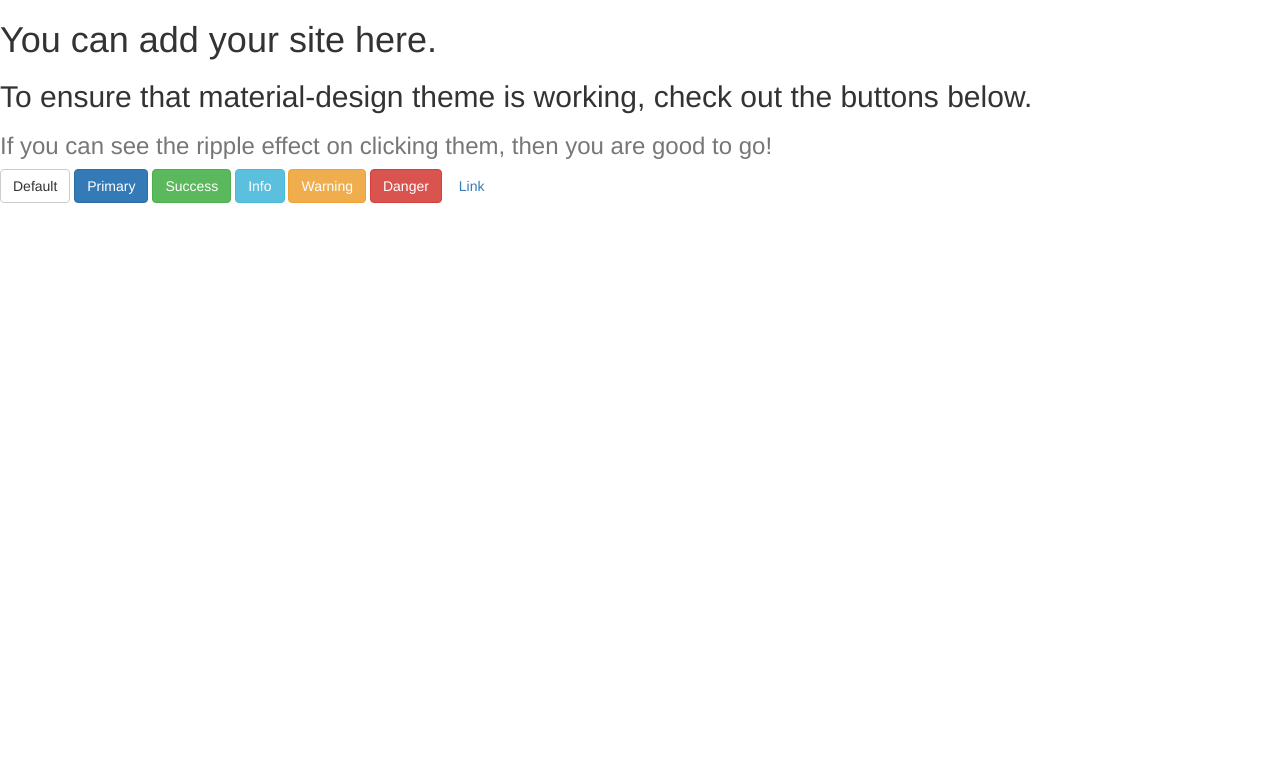
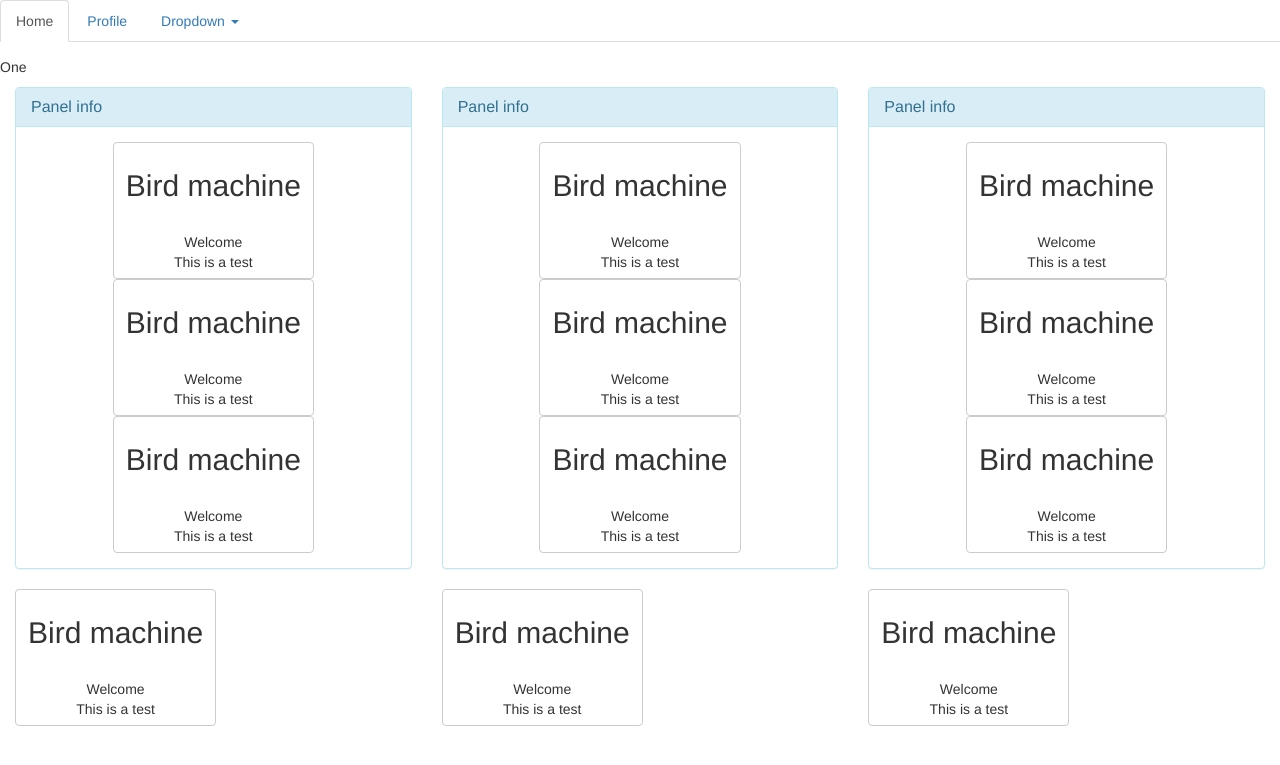
Before and after one commit to decause/flaskause, a Flask app: page / in a window 1280 px wide. Shown: the top 765 px of the page. Run offline with Flask 2, Linux system fonts and the light colour scheme; some libraries are stand-ins or nearby versions.

Commit message:
Added some fancy

```diff
--- a/templates/index.html
+++ b/templates/index.html
@@ -1,21 +1,15 @@
 <html>
 
 <head>
-
     <link href="/static/css/bootstrap.css" rel="stylesheet">
     <link href="/static/css/ripples.css" rel="stylesheet">
     <link href="/static/css/material.css" rel="stylesheet">
-
 </head>
 
 <body>
-
-    <!-- Your site -->
-
+    <!--
     <h1>You can add your site here.</h1>
-
     <h2>To ensure that material-design theme is working, check out the buttons below.</h2>
-
     <h3 class="text-muted">If you can see the ripple effect on clicking them, then you are good to go!</h3>
 
 
@@ -28,6 +22,115 @@
         <a href="javascript:void(0)" class="btn btn-danger">Danger</a>
         <a href="javascript:void(0)" class="btn btn-link">Link</a>
     </p>
+    -->
+
+<ul class="nav nav-tabs" style="margin-bottom: 15px;">
+    <li class="active"><a href="#home" data-toggle="tab">Home</a></li>
+    <li><a href="#profile" data-toggle="tab">Profile</a></li>
+    <li class="dropdown">
+        <a class="dropdown-toggle" data-toggle="dropdown" href="javascript:void(0)">
+            Dropdown <span class="caret"></span>
+        </a>
+        <ul class="dropdown-menu">
+            <li><a href="#dropdown1" data-toggle="tab">Action</a></li>
+            <li class="divider"></li>
+            <li><a href="#dropdown2" data-toggle="tab">Another action</a></li>
+        </ul>
+    </li>
+</ul>
+
+<div id="navpane" class="tab-content">
+    <div class="tab-pane fade active in" id="home">
+
+        <p>One</p>
+    </div>
+    <div class="tab-pane fade" id="profile">
+        <p>two</p>
+    </div>
+    <div class="tab-pane fade" id="dropdown1">
+        <p>three</p>
+    </div>
+    <div class="tab-pane fade" id="dropdown2">
+        <p>four</p>
+    </div>
+</div>
+
+<div class="container-fluid">
+    <div class="row">
+        <div class="col-md-4">
+        <div class="panel panel-info">
+            <div class="panel-heading">
+                <h3 class="panel-title">Panel info</h3>
+            </div>
+            <div align="center" class="panel-body">
+                <a href="javascript:void(0)" class="btn btn-default"><h2>Bird machine</h2><br/>Welcome<br/>This is a test</a>
+                <a href="javascript:void(0)" class="btn btn-default"><h2>Bird machine</h2><br/>Welcome<br/>This is a test</a>
+                <a href="javascript:void(0)" class="btn btn-default"><h2>Bird machine</h2><br/>Welcome<br/>This is a test</a>
+            </div>
+        </div>
+    </div>
+        <div class="col-md-4">
+        <div class="panel panel-info">
+            <div class="panel-heading">
+                <h3 class="panel-title">Panel info</h3>
+            </div>
+            <div align="center" class="panel-body">
+                <a href="javascript:void(0)" class="btn btn-default"><h2>Bird machine</h2><br/>Welcome<br/>This is a test</a>
+                <a href="javascript:void(0)" class="btn btn-default"><h2>Bird machine</h2><br/>Welcome<br/>This is a test</a>
+                <a href="javascript:void(0)" class="btn btn-default"><h2>Bird machine</h2><br/>Welcome<br/>This is a test</a>
+            </div>
+        </div>
+    </div>
+        <div class="col-md-4">
+        <div class="panel panel-info">
+            <div class="panel-heading">
+                <h3 class="panel-title">Panel info</h3>
+            </div>
+            <div align="center" class="panel-body">
+                <a href="javascript:void(0)" class="btn btn-default"><h2>Bird machine</h2><br/>Welcome<br/>This is a test</a>
+                <a href="javascript:void(0)" class="btn btn-default"><h2>Bird machine</h2><br/>Welcome<br/>This is a test</a>
+                <a href="javascript:void(0)" class="btn btn-default"><h2>Bird machine</h2><br/>Welcome<br/>This is a test</a>
+            </div>
+        </div>
+    </div>
+    </div>
+</div>
+
+    <div class="container-fluid">
+        <div class="row">
+            <div class="col-md-4">
+                <a href="javascript:void(0)" class="btn btn-default"><h2>Bird machine</h2><br/>Welcome<br/>This is a test</a>
+            </div>
+            <div class="col-md-4">
+                <a href="javascript:void(0)" class="btn btn-default"><h2>Bird machine</h2><br/>Welcome<br/>This is a test</a>
+            </div>
+            <div class="col-md-4">
+                <a href="javascript:void(0)" class="btn btn-default"><h2>Bird machine</h2><br/>Welcome<br/>This is a test</a>
+            </div>
+        </div>
+    </div>
+
+
+<div class="modal">
+    <div class="modal-dialog">
+        <div class="modal-content">
+            <div class="modal-header">
+                <button type="button" class="close" data-dismiss="modal" aria-hidden="true">×</button>
+                <h4 class="modal-title">Modal title</h4>
+            </div>
+            <div class="modal-body">
+                <p>One fine body…</p>
+            </div>
+            <div class="modal-footer">
+                <button type="button" class="btn btn-default" data-dismiss="modal">Close</button>
+            </div>
+        </div>
+    </div>
+</div>
+
+
+
+
 
     <!-- Your site ends -->
 
```
